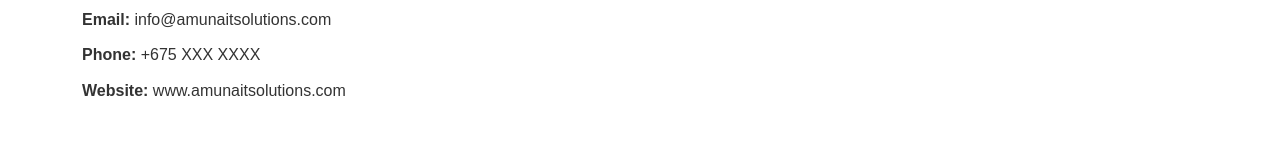
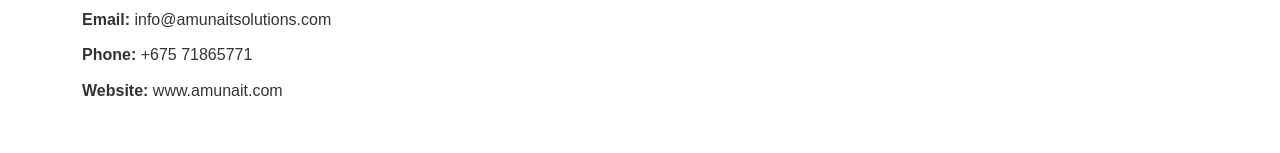
Before and after one commit to amunaitsolutions320-web/amunaIT, a plain HTML site: page index.html in a window 1280 px wide. Shown: the part 1636-1789 px from the top of the page. Drawn offline with Linux system fonts and the light colour scheme.

Commit message:
Update index.html

```diff
--- a/index.html
+++ b/index.html
@@ -228,8 +228,8 @@
             <p><strong>Company:</strong> Amuna IT Solutions</p>
             <p><strong>Location:</strong> Papua New Guinea</p>
             <p><strong>Email:</strong> info@amunaitsolutions.com</p>
-            <p><strong>Phone:</strong> +675 XXX XXXX</p>
-            <p><strong>Website:</strong> www.amunaitsolutions.com</p>
+            <p><strong>Phone:</strong> +675 71865771</p>
+            <p><strong>Website:</strong> www.amunait.com</p>
         </div>
 
     </div>
```
